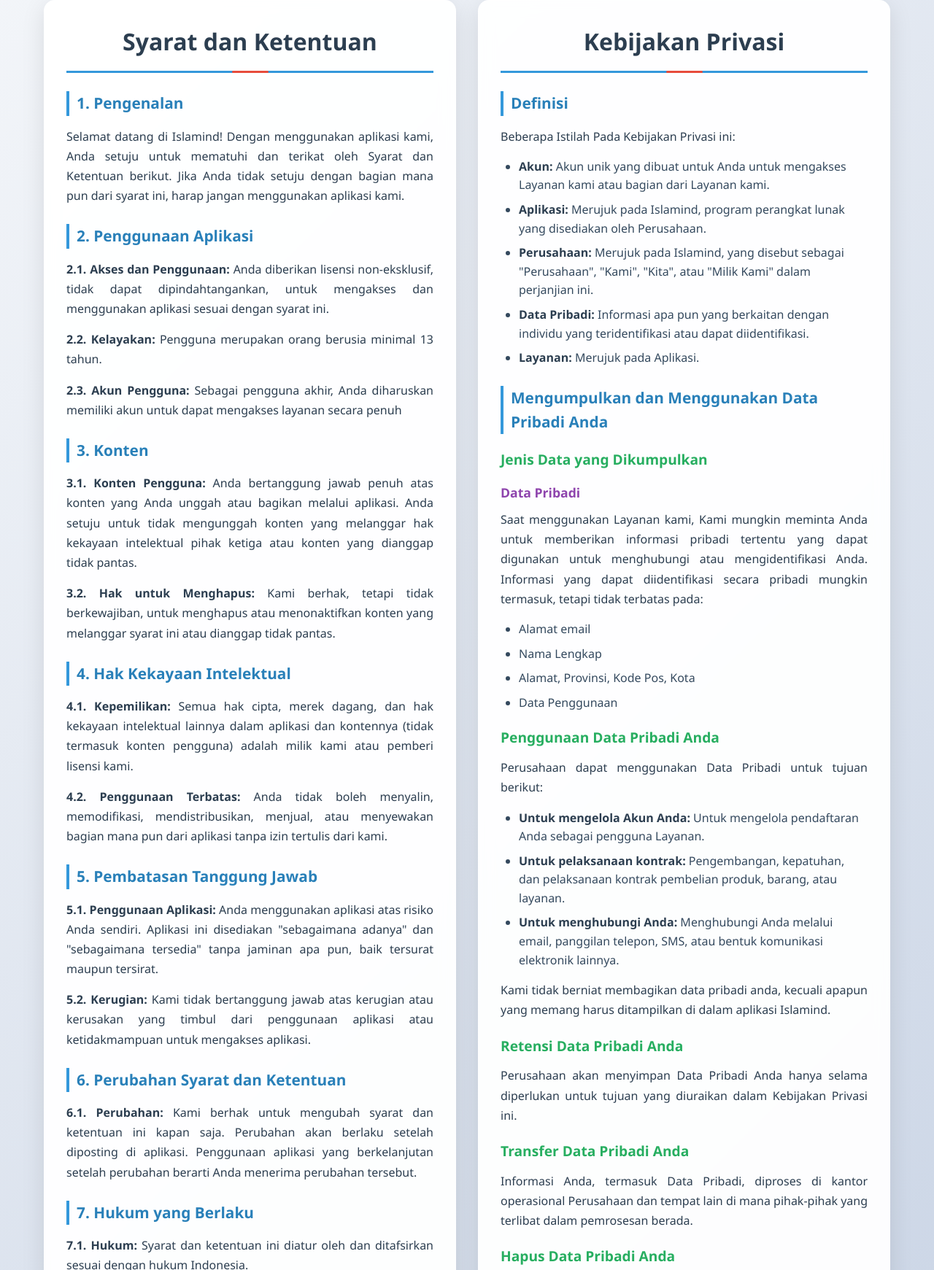
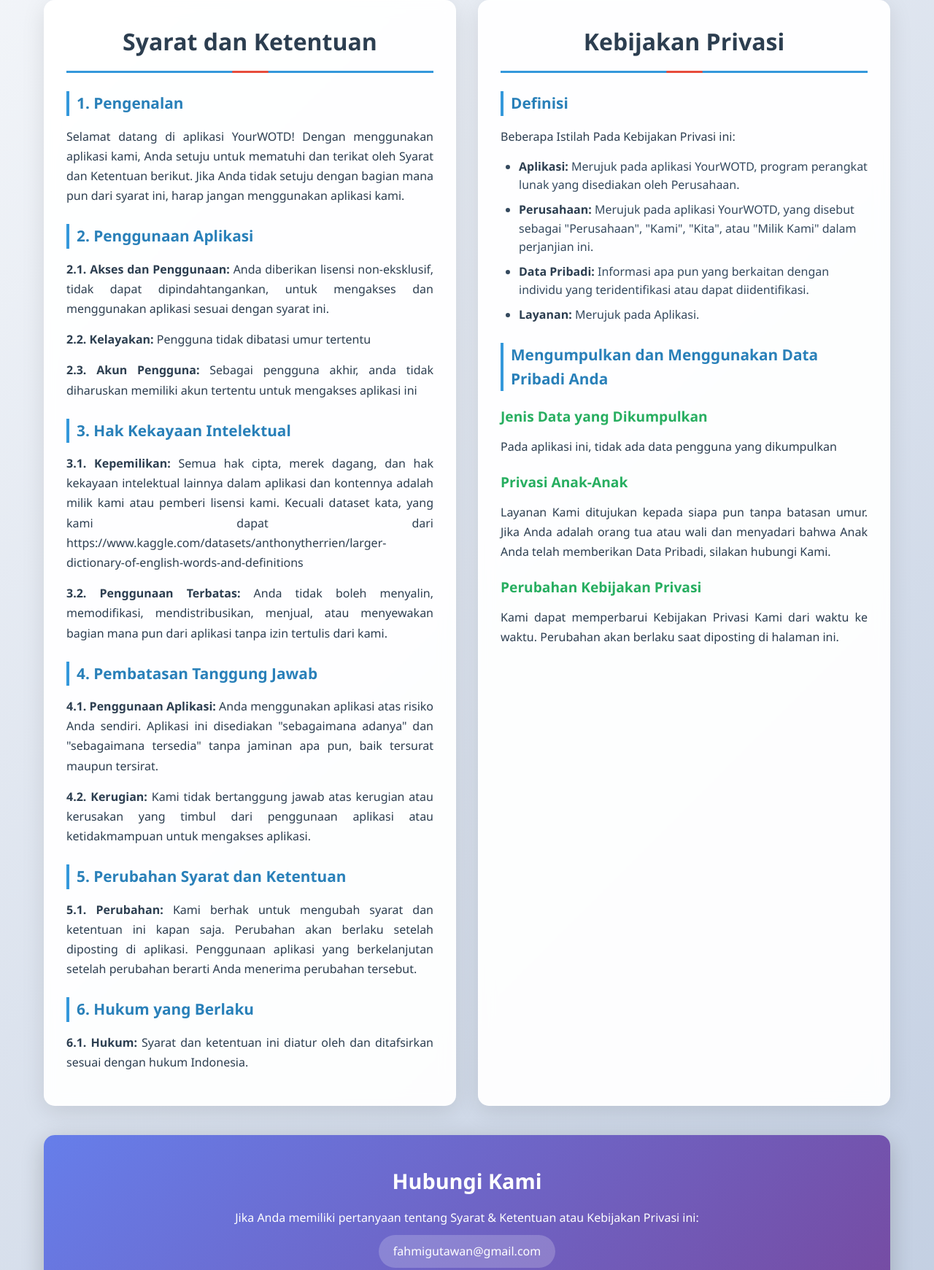
Before and after one commit to fahmigutawan/HTML-WOTD-TNC, a website: page index.html in a window 1280 px wide. Shown: the part 222-1963 px from the top of the page at 73% size. Drawn offline with Linux system fonts and the light colour scheme.

Commit message:
Update index.html

```diff
--- a/index.html
+++ b/index.html
@@ -4,7 +4,7 @@
     <meta charset="UTF-8" />
     <meta name="viewport" content="width=device-width, initial-scale=1.0" />
     <script defer src="/_vercel/insights/script.js"></script>
-    <title>Syarat dan Ketentuan & Privacy Policy - Islamind</title>
+    <title>Syarat dan Ketentuan & Privacy Policy Your WOTD</title>
     <meta
       name="description"
       content="Term and Condition & Privacy Policy WOTD"
@@ -209,7 +209,7 @@
     <div class="container">
       <div class="header">
         <h1>Syarat & Ketentuan + Kebijakan Privasi</h1>
-        <p>Islamind - Terakhir diperbarui pada 29 Agustus 2025</p>
+        <p>Terakhir diperbarui pada 29 Agustus 2025</p>
       </div>
 
       <div class="sections-container">
@@ -218,30 +218,26 @@
           <h1 class="section-title">Syarat dan Ketentuan</h1>
 
           <h2>1. Pengenalan</h2>
-          <p>Selamat datang di Islamind! Dengan menggunakan aplikasi kami, Anda setuju untuk mematuhi dan terikat oleh Syarat dan Ketentuan berikut. Jika Anda tidak setuju dengan bagian mana pun dari syarat ini, harap jangan menggunakan aplikasi kami.</p>
+          <p>Selamat datang di aplikasi YourWOTD! Dengan menggunakan aplikasi kami, Anda setuju untuk mematuhi dan terikat oleh Syarat dan Ketentuan berikut. Jika Anda tidak setuju dengan bagian mana pun dari syarat ini, harap jangan menggunakan aplikasi kami.</p>
 
           <h2>2. Penggunaan Aplikasi</h2>
           <p><strong>2.1. Akses dan Penggunaan:</strong> Anda diberikan lisensi non-eksklusif, tidak dapat dipindahtangankan, untuk mengakses dan menggunakan aplikasi sesuai dengan syarat ini.</p>
-          <p><strong>2.2. Kelayakan:</strong> Pengguna merupakan orang berusia minimal 13 tahun.</p>
-          <p><strong>2.3. Akun Pengguna:</strong> Sebagai pengguna akhir, Anda diharuskan memiliki akun untuk dapat mengakses layanan secara penuh</p>
+          <p><strong>2.2. Kelayakan:</strong> Pengguna tidak dibatasi umur tertentu</p>
+          <p><strong>2.3. Akun Pengguna:</strong> Sebagai pengguna akhir, anda tidak diharuskan memiliki akun tertentu untuk mengakses aplikasi ini</p>
 
-          <h2>3. Konten</h2>
-          <p><strong>3.1. Konten Pengguna:</strong> Anda bertanggung jawab penuh atas konten yang Anda unggah atau bagikan melalui aplikasi. Anda setuju untuk tidak mengunggah konten yang melanggar hak kekayaan intelektual pihak ketiga atau konten yang dianggap tidak pantas.</p>
-          <p><strong>3.2. Hak untuk Menghapus:</strong> Kami berhak, tetapi tidak berkewajiban, untuk menghapus atau menonaktifkan konten yang melanggar syarat ini atau dianggap tidak pantas.</p>
+          <h2>3. Hak Kekayaan Intelektual</h2>
+          <p><strong>3.1. Kepemilikan:</strong> Semua hak cipta, merek dagang, dan hak kekayaan intelektual lainnya dalam aplikasi dan kontennya adalah milik kami atau pemberi lisensi kami. Kecuali dataset kata, yang kami dapat dari https://www.kaggle.com/datasets/anthonytherrien/larger-dictionary-of-english-words-and-definitions</p>
+          <p><strong>3.2. Penggunaan Terbatas:</strong> Anda tidak boleh menyalin, memodifikasi, mendistribusikan, menjual, atau menyewakan bagian mana pun dari aplikasi tanpa izin tertulis dari kami.</p>
 
-          <h2>4. Hak Kekayaan Intelektual</h2>
-          <p><strong>4.1. Kepemilikan:</strong> Semua hak cipta, merek dagang, dan hak kekayaan intelektual lainnya dalam aplikasi dan kontennya (tidak termasuk konten pengguna) adalah milik kami atau pemberi lisensi kami.</p>
-          <p><strong>4.2. Penggunaan Terbatas:</strong> Anda tidak boleh menyalin, memodifikasi, mendistribusikan, menjual, atau menyewakan bagian mana pun dari aplikasi tanpa izin tertulis dari kami.</p>
+          <h2>4. Pembatasan Tanggung Jawab</h2>
+          <p><strong>4.1. Penggunaan Aplikasi:</strong> Anda menggunakan aplikasi atas risiko Anda sendiri. Aplikasi ini disediakan "sebagaimana adanya" dan "sebagaimana tersedia" tanpa jaminan apa pun, baik tersurat maupun tersirat.</p>
+          <p><strong>4.2. Kerugian:</strong> Kami tidak bertanggung jawab atas kerugian atau kerusakan yang timbul dari penggunaan aplikasi atau ketidakmampuan untuk mengakses aplikasi.</p>
 
-          <h2>5. Pembatasan Tanggung Jawab</h2>
-          <p><strong>5.1. Penggunaan Aplikasi:</strong> Anda menggunakan aplikasi atas risiko Anda sendiri. Aplikasi ini disediakan "sebagaimana adanya" dan "sebagaimana tersedia" tanpa jaminan apa pun, baik tersurat maupun tersirat.</p>
-          <p><strong>5.2. Kerugian:</strong> Kami tidak bertanggung jawab atas kerugian atau kerusakan yang timbul dari penggunaan aplikasi atau ketidakmampuan untuk mengakses aplikasi.</p>
+          <h2>5. Perubahan Syarat dan Ketentuan</h2>
+          <p><strong>5.1. Perubahan:</strong> Kami berhak untuk mengubah syarat dan ketentuan ini kapan saja. Perubahan akan berlaku setelah diposting di aplikasi. Penggunaan aplikasi yang berkelanjutan setelah perubahan berarti Anda menerima perubahan tersebut.</p>
 
-          <h2>6. Perubahan Syarat dan Ketentuan</h2>
-          <p><strong>6.1. Perubahan:</strong> Kami berhak untuk mengubah syarat dan ketentuan ini kapan saja. Perubahan akan berlaku setelah diposting di aplikasi. Penggunaan aplikasi yang berkelanjutan setelah perubahan berarti Anda menerima perubahan tersebut.</p>
-
-          <h2>7. Hukum yang Berlaku</h2>
-          <p><strong>7.1. Hukum:</strong> Syarat dan ketentuan ini diatur oleh dan ditafsirkan sesuai dengan hukum Indonesia.</p>
+          <h2>6. Hukum yang Berlaku</h2>
+          <p><strong>6.1. Hukum:</strong> Syarat dan ketentuan ini diatur oleh dan ditafsirkan sesuai dengan hukum Indonesia.</p>
         </div>
 
         <!-- Privacy Policy Section -->
@@ -251,9 +247,8 @@
           <h2>Definisi</h2>
           <p>Beberapa Istilah Pada Kebijakan Privasi ini:</p>
           <ul>
-            <li><strong>Akun:</strong> Akun unik yang dibuat untuk Anda untuk mengakses Layanan kami atau bagian dari Layanan kami.</li>
-            <li><strong>Aplikasi:</strong> Merujuk pada Islamind, program perangkat lunak yang disediakan oleh Perusahaan.</li>
-            <li><strong>Perusahaan:</strong> Merujuk pada Islamind, yang disebut sebagai "Perusahaan", "Kami", "Kita", atau "Milik Kami" dalam perjanjian ini.</li>
+            <li><strong>Aplikasi:</strong> Merujuk pada aplikasi YourWOTD, program perangkat lunak yang disediakan oleh Perusahaan.</li>
+            <li><strong>Perusahaan:</strong> Merujuk pada aplikasi YourWOTD, yang disebut sebagai "Perusahaan", "Kami", "Kita", atau "Milik Kami" dalam perjanjian ini.</li>
             <li><strong>Data Pribadi:</strong> Informasi apa pun yang berkaitan dengan individu yang teridentifikasi atau dapat diidentifikasi.</li>
             <li><strong>Layanan:</strong> Merujuk pada Aplikasi.</li>
           </ul>
@@ -261,38 +256,10 @@
           <h2>Mengumpulkan dan Menggunakan Data Pribadi Anda</h2>
 
           <h3>Jenis Data yang Dikumpulkan</h3>
-          <h4>Data Pribadi</h4>
-          <p>Saat menggunakan Layanan kami, Kami mungkin meminta Anda untuk memberikan informasi pribadi tertentu yang dapat digunakan untuk menghubungi atau mengidentifikasi Anda. Informasi yang dapat diidentifikasi secara pribadi mungkin termasuk, tetapi tidak terbatas pada:</p>
-          <ul>
-            <li>Alamat email</li>
-            <li>Nama Lengkap</li>
-            <li>Alamat, Provinsi, Kode Pos, Kota</li>
-            <li>Data Penggunaan</li>
-          </ul>
-
-          <h3>Penggunaan Data Pribadi Anda</h3>
-          <p>Perusahaan dapat menggunakan Data Pribadi untuk tujuan berikut:</p>
-          <ul>
-            <li><strong>Untuk mengelola Akun Anda:</strong> Untuk mengelola pendaftaran Anda sebagai pengguna Layanan.</li>
-            <li><strong>Untuk pelaksanaan kontrak:</strong> Pengembangan, kepatuhan, dan pelaksanaan kontrak pembelian produk, barang, atau layanan.</li>
-            <li><strong>Untuk menghubungi Anda:</strong> Menghubungi Anda melalui email, panggilan telepon, SMS, atau bentuk komunikasi elektronik lainnya.</li>
-          </ul>
-          <p>Kami tidak berniat membagikan data pribadi anda, kecuali apapun yang memang harus ditampilkan di dalam aplikasi Islamind.</p>
-
-          <h3>Retensi Data Pribadi Anda</h3>
-          <p>Perusahaan akan menyimpan Data Pribadi Anda hanya selama diperlukan untuk tujuan yang diuraikan dalam Kebijakan Privasi ini.</p>
-
-          <h3>Transfer Data Pribadi Anda</h3>
-          <p>Informasi Anda, termasuk Data Pribadi, diproses di kantor operasional Perusahaan dan tempat lain di mana pihak-pihak yang terlibat dalam pemrosesan berada.</p>
-
-          <h3>Hapus Data Pribadi Anda</h3>
-          <p>Anda memiliki hak untuk meminta agar Kami membantu menghapus Data Pribadi yang telah Kami kumpulkan tentang Anda.</p>
-
-          <h3>Keamanan Data Pribadi Anda</h3>
-          <p>Keamanan Data Pribadi Anda penting bagi Kami, tetapi ingat bahwa tidak ada metode transmisi melalui Internet yang 100% aman.</p>
+          <p>Pada aplikasi ini, tidak ada data pengguna yang dikumpulkan</p>
 
           <h3>Privasi Anak-Anak</h3>
-          <p>Layanan Kami ditujukan kepada siapa pun dengan usia di atas 13 tahun. Jika Anda adalah orang tua atau wali dan menyadari bahwa Anak Anda telah memberikan Data Pribadi, silakan hubungi Kami.</p>
+          <p>Layanan Kami ditujukan kepada siapa pun tanpa batasan umur. Jika Anda adalah orang tua atau wali dan menyadari bahwa Anak Anda telah memberikan Data Pribadi, silakan hubungi Kami.</p>
 
           <h3>Perubahan Kebijakan Privasi</h3>
           <p>Kami dapat memperbarui Kebijakan Privasi Kami dari waktu ke waktu. Perubahan akan berlaku saat diposting di halaman ini.</p>
```
